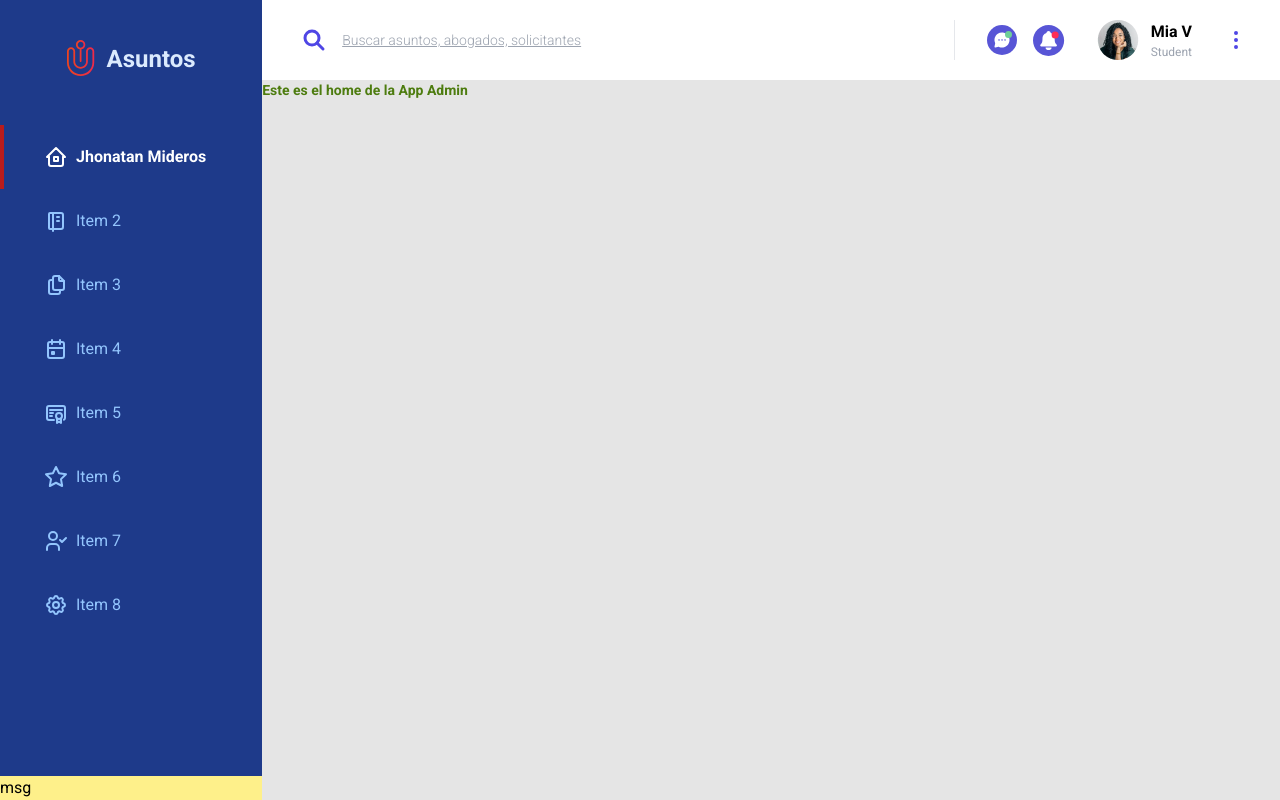
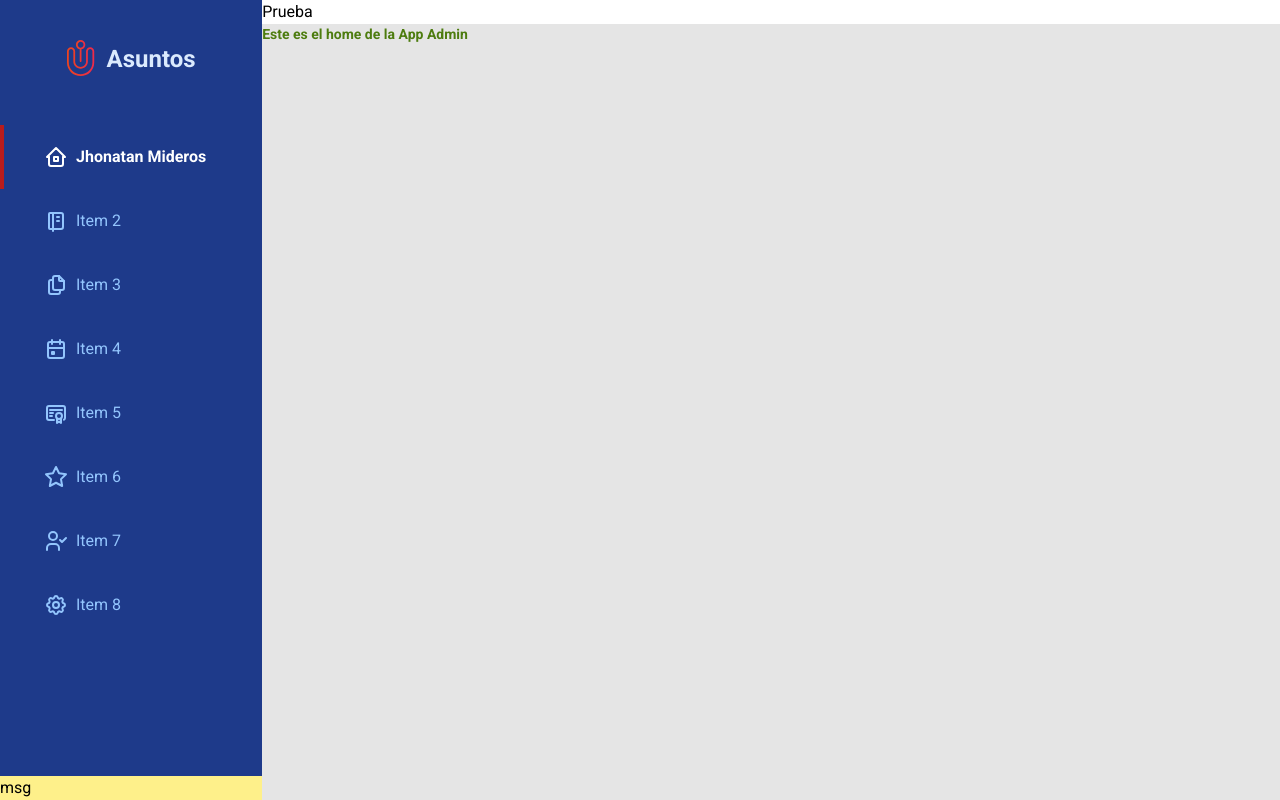
Before and after one commit to jonmid/asuntos-frontend-reactjs, a React (Vite) app: page /app in a window 1280 px wide. Built offline with nearby package versions, Linux system fonts and the light colour scheme.

Commit message:
[update] Ocultar Header para pruebas en produccion

```diff
--- a/src/app/screens/AdminScreen.jsx
+++ b/src/app/screens/AdminScreen.jsx
@@ -1,7 +1,7 @@
 import React from 'react'
 import { Outlet } from 'react-router-dom'
 
-import Header from './../components/Header'
+// import Header from './../components/Header'
 import Menu from '../components/Menu'
 
 const AdminScreen = () => {
@@ -9,7 +9,8 @@ const AdminScreen = () => {
     <div className='grid grid-cols-[auto_1fr] w-full h-full'>
       <Menu />
       <div className='flex flex-col'>
-        <Header />
+        {/* <Header /> */}
+        <h1>Prueba</h1>
         <main className='grow bg-app-index'>
           <Outlet />
         </main>
```
